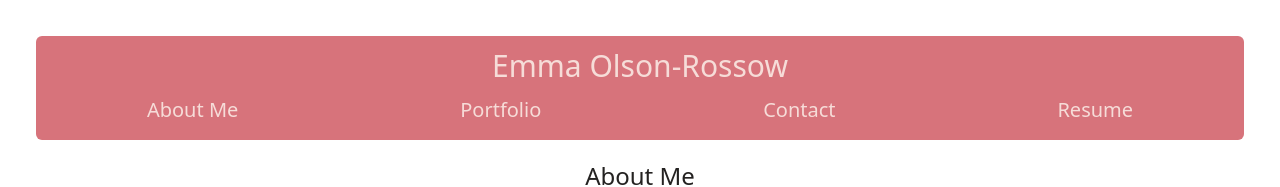
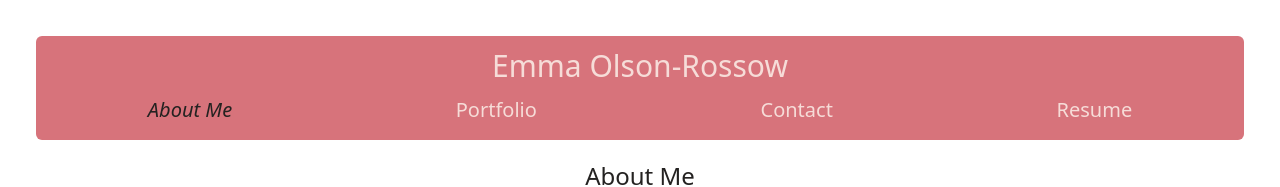
Before and after one commit to emmazart/portfolio, a React (Create React App) app: page / in a window 1280 px wide. Shown: the top 187 px of the page. Built offline with nearby package versions, Linux system fonts and the light colour scheme.

Commit message:
add conditional formatting for active nav link

```diff
--- a/src/components/Navigation/index.js
+++ b/src/components/Navigation/index.js
@@ -11,10 +11,10 @@ function Navigation(props) {
     return(
         <nav className='nav py-2'>
             <ul className='nav-list text-xl text-lightest'>
-                <li><a href='#about' onClick={() => {setCurrentCategory(categories[0])}}>About Me</a></li>
-                <li><a href='#portfolio' onClick={() => setCurrentCategory(categories[2])}>Portfolio</a></li>
-                <li><a href='#contact' onClick={() => setCurrentCategory(categories[1])}>Contact</a></li>
-                <li><a href='#resume' onClick={() => setCurrentCategory(categories[3])}>Resume</a></li>
+                <li className={`${currentCategory.name === categories[0].name && 'text-darkest italic'}`}><a href='#about' onClick={() => {setCurrentCategory(categories[0])}}>About Me</a></li>
+                <li className={`${currentCategory.name === categories[2].name && 'text-darkest italic'}`}><a href='#portfolio' onClick={() => setCurrentCategory(categories[2])}>Portfolio</a></li>
+                <li className={`${currentCategory.name === categories[1].name && 'text-darkest italic'}`}><a href='#contact' onClick={() => setCurrentCategory(categories[1])}>Contact</a></li>
+                <li className={`${currentCategory.name === categories[3].name && 'text-darkest italic'}`}><a href='#resume' onClick={() => setCurrentCategory(categories[3])}>Resume</a></li>
             </ul>
         </nav>
     )
```
